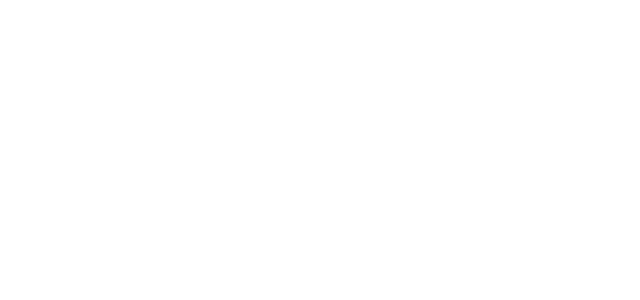
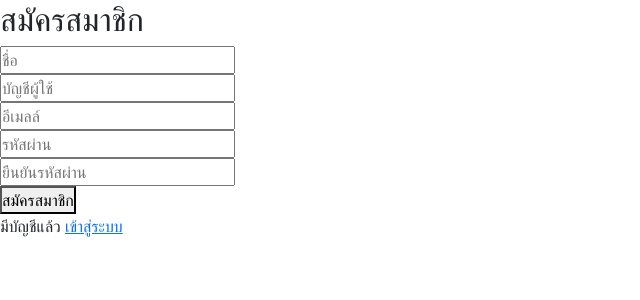
Before and after one commit to sareefhub/Course-Information-System, a React (Create React App) app in the folder client-search-for-courses/: page /register in a window 1280 px wide. Before the commit this address had no page. Shown: the top 300 px of the page, without its empty margins (0-640 px from the left). Built offline with nearby package versions, Linux system fonts and the light colour scheme.

Commit message:
register

```diff
--- a/client-search-for-courses/src/App.js
+++ b/client-search-for-courses/src/App.js
@@ -4,7 +4,8 @@
 import Homepage from "../src/pages/home/Home";
 import Review from './pages/review/Review';
 import Login from './auth/login';
-import LoginCallbackPage from './auth/login/LoginCallbackPage';
+import Register from './auth/register';
+import LoginCallbackPage from './auth/loginpsu/LoginCallbackPage';
 
 function App() {
   return (
@@ -13,6 +14,7 @@
         <Routes>
           <Route path="/" element={<Homepage/>} />
           <Route path="/login" element={<Login/>} />
+          <Route path="/register" element={<Register/>} />
           <Route path="/logincallback" element={<LoginCallbackPage />} />
           <Route path="/review/:eduTerm/:eduYear/:code" element={<Review />} />
         </Routes>
--- a/client-search-for-courses/src/auth/login.jsx
+++ b/client-search-for-courses/src/auth/login.jsx
@@ -2,7 +2,7 @@
 import axios from "axios";
 import { useNavigate } from "react-router-dom";
 import { storeUser } from "../helpers";
-import LoginButton from './login/login';
+import LoginButton from './loginpsu/login';
 import Conf from "../config";
 import Swal from 'sweetalert2';
 
--- /dev/null
+++ b/client-search-for-courses/src/auth/register.jsx
@@ -0,0 +1,131 @@
+import axios from "axios";
+import React, { useState } from "react";
+import { Link , useNavigate } from "react-router-dom";
+import Swal from 'sweetalert2';
+import Conf from "../config";
+
+const initialUser = { name: "", username: "", email: "", password: "", confirmPassword: "" };
+const Registration = () => {
+  const [user, setUser] = useState(initialUser);
+  const navigate = useNavigate();
+
+  const handleUserChange = ({ target }) => {
+    const { name, value } = target;
+    setUser((currentUser) => ({
+      ...currentUser,
+      [name]: value,
+    }));
+  };
+
+  const signUp = async () => {
+    try {
+      const url = `${Conf.apiUrls}/auth/local/register`;
+      if (!user.name || !user.username || !user.email || !user.password || !user.confirmPassword) {
+        Swal.fire({
+          icon: 'error',
+          title: 'สมัครล้มเหลว',
+          text: 'กรุณากรอกข้อมูลให้ครบทุกช่อง',
+        });
+        return;
+      }
+
+      // ตรวจสอบว่ารหัสผ่านและยืนยันรหัสผ่านตรงกันหรือไม่
+      if (user.password !== user.confirmPassword) {
+        Swal.fire({
+          icon: 'error',
+          title: 'สมัครล้มเหลว',
+          text: 'กรุณาตรวจสอบรหัสผ่านและยืนยันรหัสผ่านของคุณ',
+        });
+        return;
+      }
+
+      // ส่งคำขอสมัครผ่าน API
+      const res = await axios.post(url, user);
+      if (!!res) {
+        setUser(initialUser);
+        navigate("/login");
+        Swal.fire({
+          icon: 'success',
+          title: 'สมัครสำเร็จ',
+        });
+      }
+    } catch (error) {
+      Swal.fire({
+        icon: 'error',
+        title: 'สมัครล้มเหลว',
+        text: 'กรุณาลองอีกครั้ง.',
+      });
+    }
+  };
+
+
+  return (
+    <div>
+      <div className="login-page">
+        <div className="login-container">
+          <div className="form-container">
+            <h2>สมัครสมาชิก</h2>
+            <div className="form-group">
+              <input
+                type="text"
+                name="name"
+                value={user.name}
+                onChange={handleUserChange}
+                placeholder="ชื่อ"
+                className="form-input"
+              />
+            </div>
+            <div className="form-group">
+              <input
+                type="text"
+                name="username"
+                value={user.username}
+                onChange={handleUserChange}
+                placeholder="บัญชีผู้ใช้"
+                className="form-input"
+              />
+            </div>
+            <div className="form-group">
+              <input
+                type="email"
+                name="email"
+                value={user.email}
+                onChange={handleUserChange}
+                placeholder="อีเมลล์"
+                className="form-input"
+              />
+            </div>
+            <div className="form-group">
+              <input
+                type="password"
+                name="password"
+                value={user.password}
+                onChange={handleUserChange}
+                placeholder="รหัสผ่าน"
+                className="form-input"
+              />
+            </div>
+            <div className="form-group">
+              <input
+                type="password"
+                name="confirmPassword"
+                value={user.confirmPassword}
+                onChange={handleUserChange}
+                placeholder="ยืนยันรหัสผ่าน"
+                className="form-input"
+              />
+            </div>
+            <button className="btn-primary" onClick={signUp}>
+              สมัครสมาชิก
+            </button>
+            <div className="link-to-register">
+              <div>มีบัญชีแล้ว <Link to="/login">เข้าสู่ระบบ</Link> </div>
+            </div>
+          </div>
+        </div>
+      </div>
+    </div>
+  );
+};
+
+export default Registration;
```
